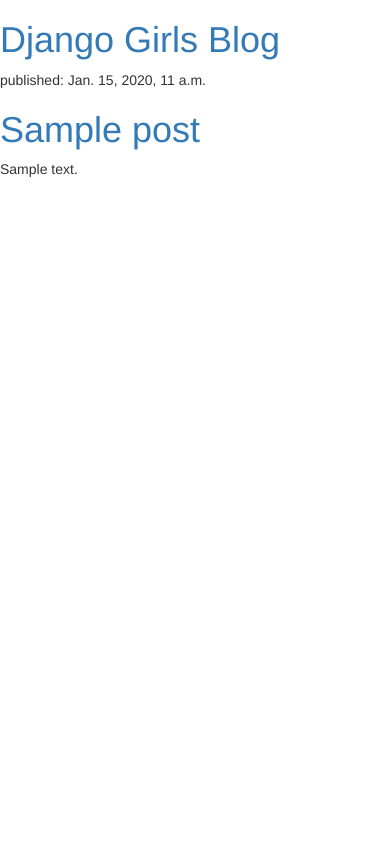
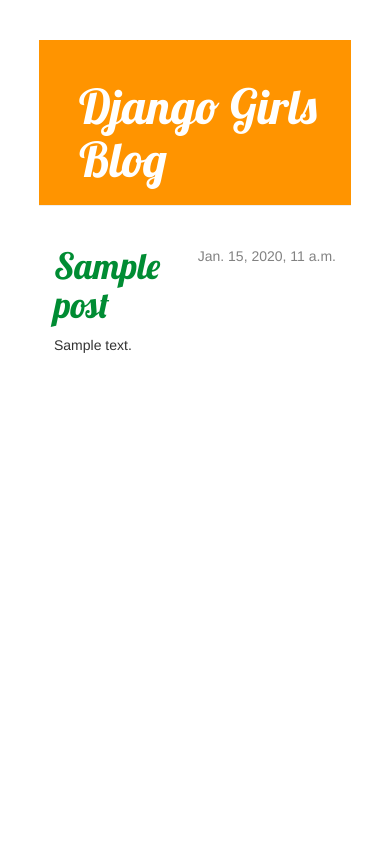
Before and after one commit to IlonaO/Django, a Django app: template blog/templates/blog/post_list.html in a window 390 px wide. Run offline with Django 3.2, Linux system fonts and the light colour scheme; the template is opened without the code that fills it: values that come from a table or form of the project are taken from there, others are empty; tables that the repository leaves empty hold one stand-in row (values such as "Sample post"); some libraries are stand-ins or nearby versions.

Commit message:
Added CSS

```diff
--- a/blog/templates/blog/post_list.html
+++ b/blog/templates/blog/post_list.html
@@ -1,21 +1,33 @@
+{% load staticfiles %}
+
 <html>
     <head>
         <title>Django Girls</title>
+        <link rel="stylesheet" href="{% static 'css/blog.css' %}">
+        <link href="//fonts.googleapis.com/css?family=Lobster&subset=latin,latin-ext" rel="stylesheet" type="text/css">
 		<link rel="stylesheet" href="https://maxcdn.bootstrapcdn.com/bootstrap/3.3.7/css/bootstrap.min.css" integrity="sha384-BVYiiSIFeK1dGmJRAkycuHAHRg32OmUcww7on3RYdg4Va+PmSTsz/K68vbdEjh4u" crossorigin="anonymous">
 		<link rel="stylesheet" href="https://maxcdn.bootstrapcdn.com/bootstrap/3.3.7/css/bootstrap-theme.min.css" integrity="sha384-rHyoN1iRsVXV4nD0JutlnGaslCJuC7uwjduW9SVrLvRYooPp2bWYgmgJQIXwl/Sp" crossorigin="anonymous">
 		<script src="https://maxcdn.bootstrapcdn.com/bootstrap/3.3.7/js/bootstrap.min.js" integrity="sha384-Tc5IQib027qvyjSMfHjOMaLkfuWVxZxUPnCJA7l2mCWNIpG9mGCD8wGNIcPD7Txa" crossorigin="anonymous"></script>
     </head>
     <body>
-        <div>
+        <div class="page-header">
             <h1><a href="">Django Girls Blog</a></h1>
         </div>
 
-        {% for post in posts %}
-   		<div>
-        	<p>published: {{ post.published_date }}</p>
-        	<h1><a href="">{{ post.title }}</a></h1>
-        	<p>{{ post.text|linebreaksbr }}</p>
-    	</div>
-		{% endfor %}
+        <div class="content container">
+    		<div class="row">
+        		<div class="col-md-8">
+            		{% for post in posts %}
+                	<div class="post">
+                    	<div class="date">
+                    	    {{ post.published_date }}
+                    	</div>
+                    	<h1><a href="">{{ post.title }}</a></h1>
+                    	<p>{{ post.text|linebreaksbr }}</p>
+                	</div>
+            		{% endfor %}
+        		</div>
+    		</div>
+		</div>
     </body>
 </html>
--- /dev/null
+++ b/static/css/blog.css
@@ -0,0 +1,53 @@
+h1 a {
+    color: #008C33;
+    font-family: "Lobster";
+}
+body {
+    padding-left: 10%;
+    padding-right: 10%;
+}
+.page-header {
+    background-color: #ff9400;
+    margin-top: 0;
+    padding: 20px 20px 20px 40px;
+}
+.page-header h1, .page-header h1 a, .page-header h1 a:visited, .page-header h1 a:active {
+    color: #ffffff;
+    font-size: 36pt;
+    text-decoration: none;
+}
+.content {
+    margin-left: 40px;
+}
+
+h1, h2, h3, h4 {
+    font-family: 'Lobster', cursive;
+}
+
+.date {
+    float: right;
+    color: #828282;
+}
+
+.save {
+    float: right;
+}
+
+.post-form textarea, .post-form input {
+    width: 100%;
+}
+
+.top-menu, .top-menu:hover, .top-menu:visited {
+    color: #ffffff;
+    float: right;
+    font-size: 26pt;
+    margin-right: 20px;
+}
+
+.post {
+    margin-bottom: 70px;
+}
+
+.post h1 a, .post h1 a:visited {
+    color: #008C33;
+}
```
